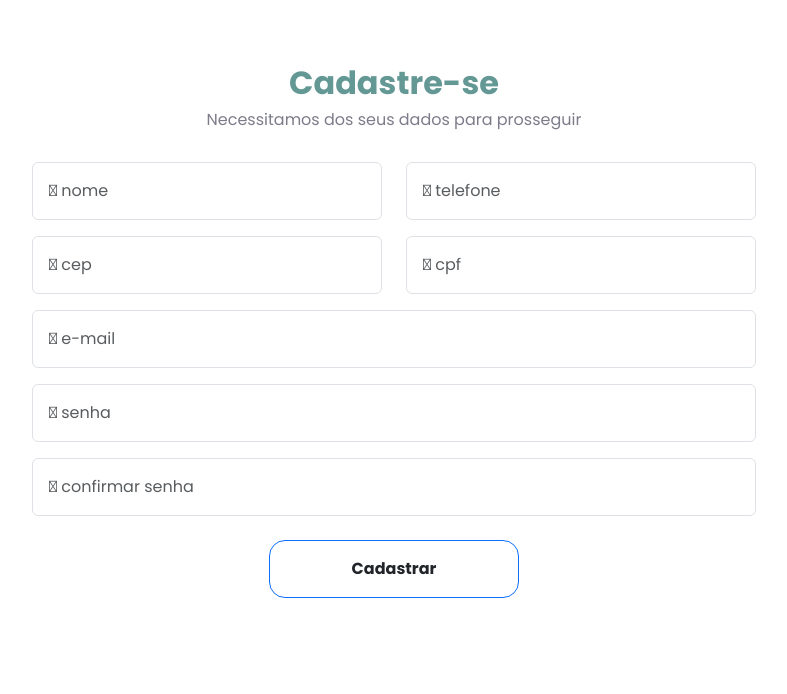
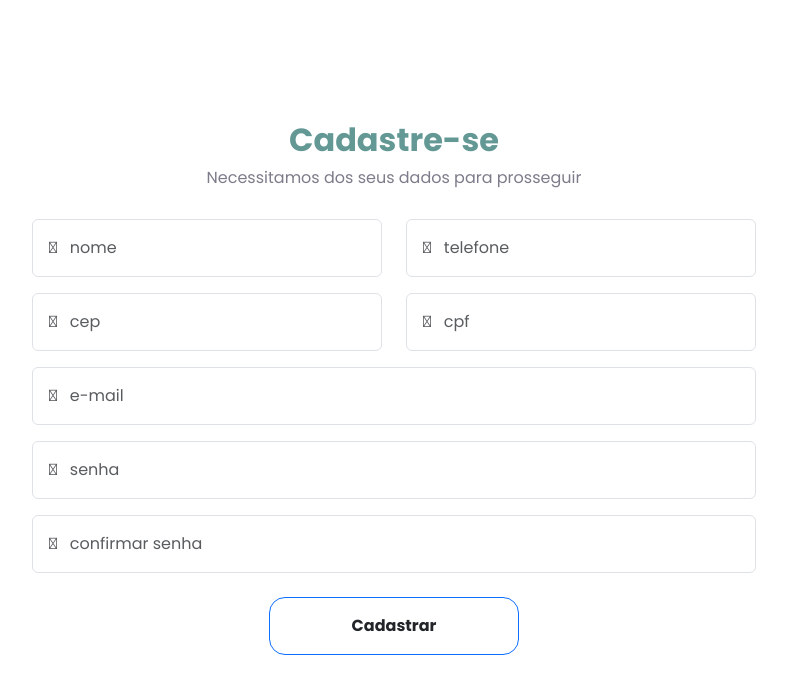
Before and after one commit to mrayanem/frontend, a Next.js app: page / in a window 1280 px wide. Shown: the top 694 px of the page, without its empty margins (246-1033 px from the left). Built offline with nearby package versions, Linux system fonts and the light colour scheme.

Commit message:
feat: add input styled

```diff
--- a/src/pages/index.tsx
+++ b/src/pages/index.tsx
@@ -1,11 +1,11 @@
 import { Input } from '@components/Input'
+import styles from '@styles/Home.module.scss'
 import React from 'react'
-import styles from '@styles/Home.module.scss'
 
 const Cadastro: React.FC = () => {
   return (
     <>
-    <div className={styles.container}>
+    <div className='h-100 d-flex justify-content-center align-items-center'>
       <div className='card p-5 border-0'>
         <div className='card-body d-grid justify-content-center'>
           <div className={styles.title}>
@@ -16,37 +16,37 @@
           <div className='p-4'>
             <div className='row'>
               <div className='col'>
-                <Input className='form-control p-3' placeholder='&#xf4ff; nome'/>
+                <Input className='form-control p-3' placeholder='&#xf4ff;   nome'/>
               </div>
                 <div className="col">
-                  <Input type="text" className="form-control p-3" placeholder='&#xf095; telefone'/>
+                  <Input type="text" className="form-control p-3" placeholder='&#xf095;   telefone'/>
                 </div>
             </div>
 
             <div className='row mt-3'>
               <div className='col'>
-                <Input className='form-control p-3' placeholder='&#xf015; cep' />
+                <Input className='form-control p-3' placeholder='&#xf015;   cep' />
               </div>
               <div className='col'>
-                <Input className='form-control p-3' placeholder='&#xf007; cpf' />
+                <Input className='form-control p-3' placeholder='&#xf007;   cpf' />
               </div>
             </div>
 
             <div className='row mt-3'>
               <div className='col'>
-                <Input className='form-control p-3' placeholder='&#xf0e0; e-mail' />
+                <Input className='form-control p-3' placeholder='&#xf0e0;   e-mail' />
               </div>
             </div>
 
             <div className='row mt-3'>
               <div className='col'>
-                <Input className='form-control p-3' placeholder='&#xf023; senha' />
+                <Input className='form-control p-3' placeholder='&#xf023;   senha' />
               </div>
             </div>
 
             <div className='row mt-3'>
               <div className='col'>
-                <Input className='form-control p-3' placeholder='&#xf023; confirmar senha' />
+                <Input className='form-control p-3' placeholder='&#xf023;   confirmar senha' />
               </div>
             </div>
 
--- a/src/styles/global.scss
+++ b/src/styles/global.scss
@@ -10,14 +10,11 @@
   font-family: 'Poppins', 'FontAwesome';
 }
 
-body {
+body,
+#__next {
   margin: 0;
   padding: 0;
   width: 100vw;
-  height: 100vh;
-}
-
-#__next {
   height: 100vh;
 }
 
```
